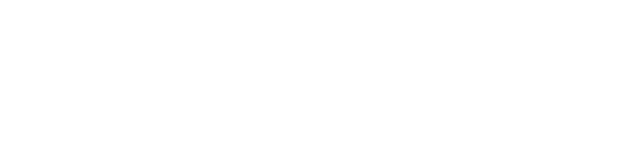
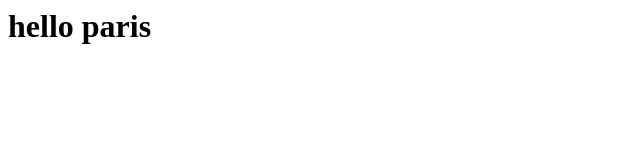
Before and after one commit to abdennourslimani/P_05, a plain HTML site: page index.html in a window 1280 px wide. Shown: the whole page, without its empty margins (0-640 px from the left). Drawn offline with Linux system fonts and the light colour scheme.

Commit message:
second commit

```diff
--- a/index.html
+++ b/index.html
@@ -9,7 +9,7 @@
 <body>
 
 
-
+    <h1>hello paris</h1>
 
 
 </body>
```
